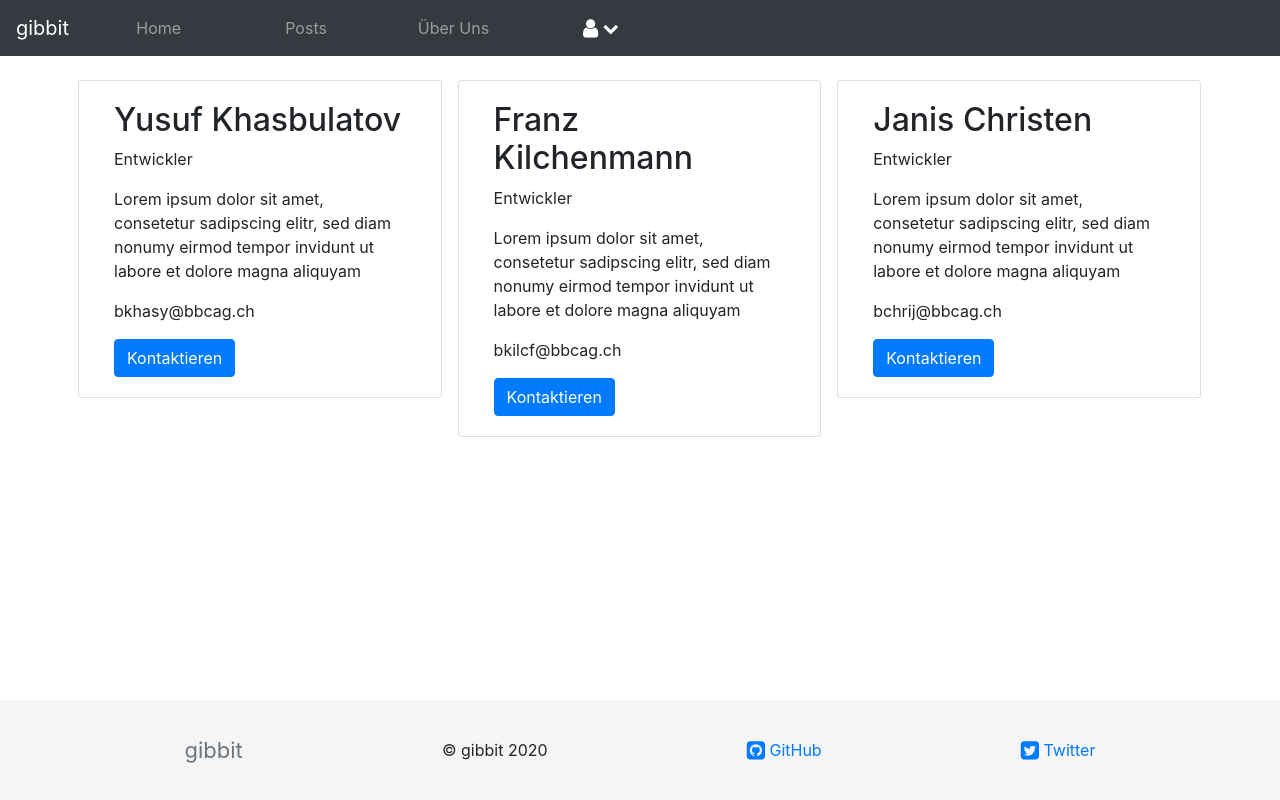
After one commit to khashashin/gibbit, a PHP site: template templates/about/index.php in a window 1280 px wide. The commit adds this page. Run offline with PHP 8.4, Linux system fonts and the light colour scheme; the template is opened without the code that fills it, so the values that code supplies are empty.

Commit message:
Add about page (BE+FE)

```diff
--- a/public/css/style.css
+++ b/public/css/style.css
@@ -116,3 +116,22 @@ footer .container {
   font-size: 24px;
   margin-bottom: 20px;
 }
+
+/* ABOUT US */
+.column {
+  float: left;
+  width: 33.3%;
+  margin-bottom: 16px;
+  padding: 0 8px;
+}
+
+@media screen and (max-width: 650px) {
+  .column {
+    width: 100%;
+    display: block;
+  }
+}
+
+.about-us .card {
+  padding: 20px;
+}
--- /dev/null
+++ b/templates/about/index.php
@@ -0,0 +1,39 @@
+<div class="about-us">
+    <div class="row">
+        <div class="column">
+            <div class="card">
+                <div class="container">
+                    <h2>Yusuf Khasbulatov</h2>
+                    <p class="title">Entwickler</p>
+                    <p>Lorem ipsum dolor sit amet, consetetur sadipscing elitr, sed diam nonumy eirmod tempor invidunt ut labore et dolore magna aliquyam</p>
+                    <p>bkhasy@bbcag.ch</p>
+                    <a href="mailto:bkashy@bbcag.ch"><button class="btn btn-primary">Kontaktieren</button></a>
+                </div>
+            </div>
+        </div>
+
+        <div class="column">
+            <div class="card">
+                <div class="container">
+                    <h2>Franz Kilchenmann</h2>
+                    <p class="title">Entwickler</p>
+                    <p>Lorem ipsum dolor sit amet, consetetur sadipscing elitr, sed diam nonumy eirmod tempor invidunt ut labore et dolore magna aliquyam</p>
+                    <p>bkilcf@bbcag.ch</p>
+                    <a href="mailto:bkilcf@bbcag.ch"><button class="btn btn-primary">Kontaktieren</button></a>
+                </div>
+            </div>
+        </div>
+
+        <div class="column">
+            <div class="card">
+                <div class="container">
+                    <h2>Janis Christen</h2>
+                    <p class="title">Entwickler</p>
+                    <p>Lorem ipsum dolor sit amet, consetetur sadipscing elitr, sed diam nonumy eirmod tempor invidunt ut labore et dolore magna aliquyam</p>
+                    <p>bchrij@bbcag.ch</p>
+                    <a href="mailto:bchrij@bbcag.ch"><button class="btn btn-primary">Kontaktieren</button></a>
+                </div>
+            </div>
+        </div>
+    </div>
+</div>
```
Also changed, not shown: src/Controller/AboutController.php (added, +47 -0 lines).
